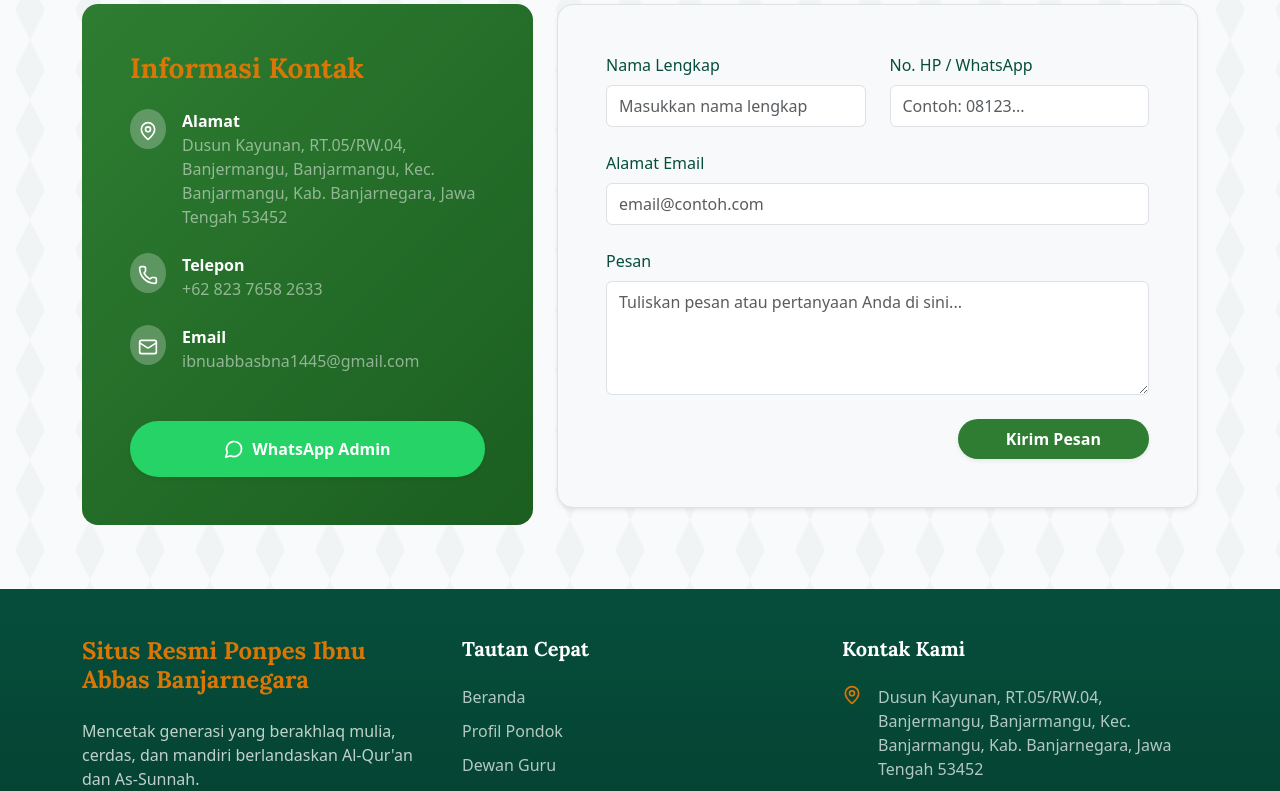
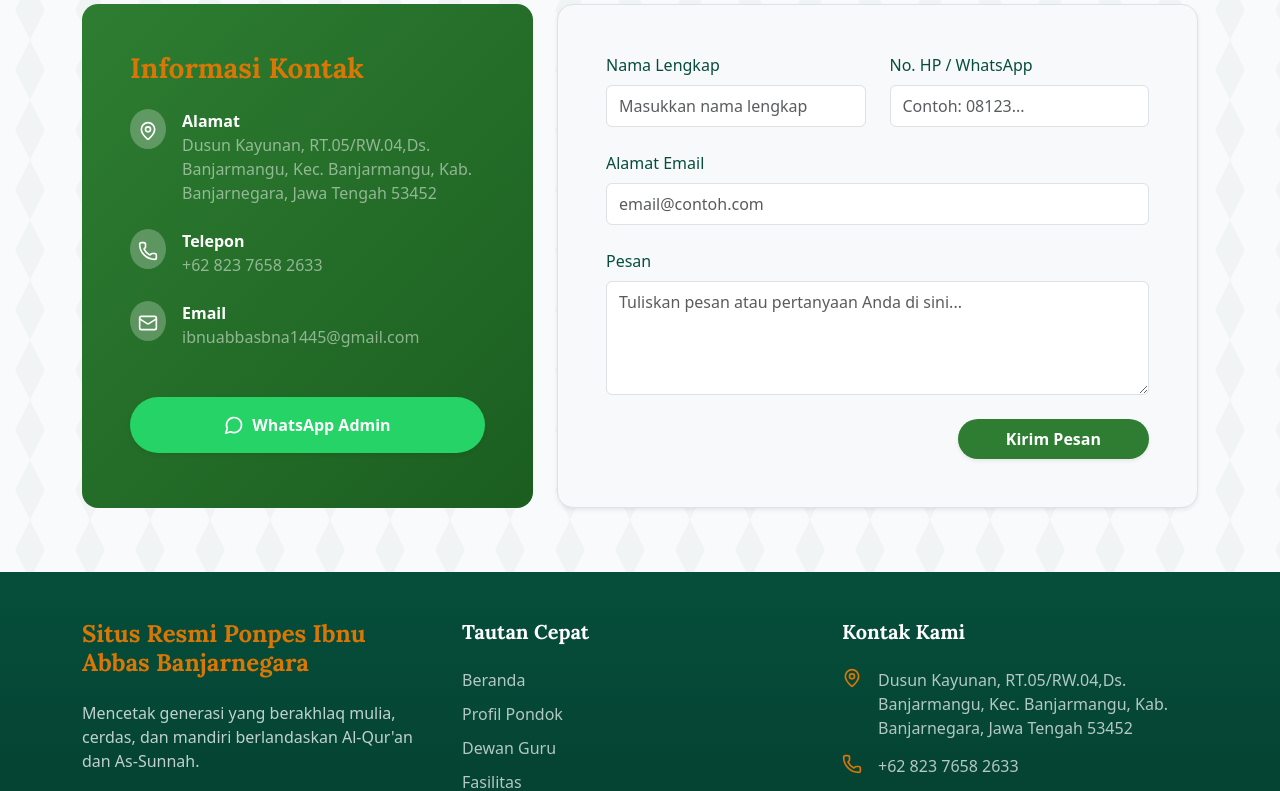
Before and after one commit to AZcode-wars/project-website-ibnu-abbas, a React (Vite) app: page / in a window 1280 px wide. Shown: the part 4820-5611 px from the top of the page. Built offline with nearby package versions, Linux system fonts and the light colour scheme; no server answers.

Commit message:
perbaiki alamat pondok

```diff
--- a/src/components/ContactHome.jsx
+++ b/src/components/ContactHome.jsx
@@ -70,7 +70,7 @@ const ContactHome = () => {
                 <div>
                   <p className="mb-0 fw-bold">Alamat</p>
                   <p className="text-white-50 mb-0">
-                    Dusun Kayunan, RT.05/RW.04, Banjermangu, Banjarmangu, Kec. Banjarmangu, Kab. Banjarnegara, Jawa Tengah 53452
+                    Dusun Kayunan, RT.05/RW.04,Ds. Banjarmangu, Kec. Banjarmangu, Kab. Banjarnegara, Jawa Tengah 53452
                   </p>
                 </div>
               </div>
--- a/src/components/Footer.jsx
+++ b/src/components/Footer.jsx
@@ -16,7 +16,7 @@ const Footer = () => {
               Mencetak generasi yang berakhlaq mulia, cerdas, dan mandiri berlandaskan Al-Qur'an dan As-Sunnah.
             </p>
             <div className="d-flex gap-3">
-              <a href="https://maps.google.com/?q=Ma'had+Ibnu+Abbas+Banjarnegara+Dusun+Kayunan,+RT.05/RW.04,+Banjermangu,+Banjarmangu,+Kec.+Banjarmangu,+Kab.+Banjarnegara,+Jawa+Tengah+53452" target="_blank" rel="noopener noreferrer" className="footer-social-link" aria-label="Lokasi Google Maps Pondok Pesantren Ibnu Abbas">
+              <a href="https://maps.google.com/?q=Ma'had+Ibnu+Abbas+Banjarnegara+Dusun+Kayunan,+RT.05/RW.04,Ds.+Banjarmangu,+Kec.+Banjarmangu,+Kab.+Banjarnegara,+Jawa+Tengah+53452" target="_blank" rel="noopener noreferrer" className="footer-social-link" aria-label="Lokasi Google Maps Pondok Pesantren Ibnu Abbas">
                 <MapPin size={20} />
               </a>
               <a href="https://t.me/ponpesibnuabbasbanjarnegara" target="_blank" rel="noopener noreferrer" className="footer-social-link" aria-label="Telegram Pondok Pesantren Ibnu Abbas">
@@ -42,7 +42,7 @@ const Footer = () => {
             <h5 className="fw-bold mb-4 text-white">Kontak Kami</h5>
             <div className="footer-contact-item">
               <MapPin className="text-accent-gold me-3 flex-shrink-0" size={20} />
-              <span>Dusun Kayunan, RT.05/RW.04, Banjermangu, Banjarmangu, Kec. Banjarmangu, Kab. Banjarnegara, Jawa Tengah 53452</span>
+              <span>Dusun Kayunan, RT.05/RW.04,Ds. Banjarmangu, Kec. Banjarmangu, Kab. Banjarnegara, Jawa Tengah 53452</span>
             </div>
             <div className="footer-contact-item">
               <Phone className="text-accent-gold me-3 flex-shrink-0" size={20} />
```
